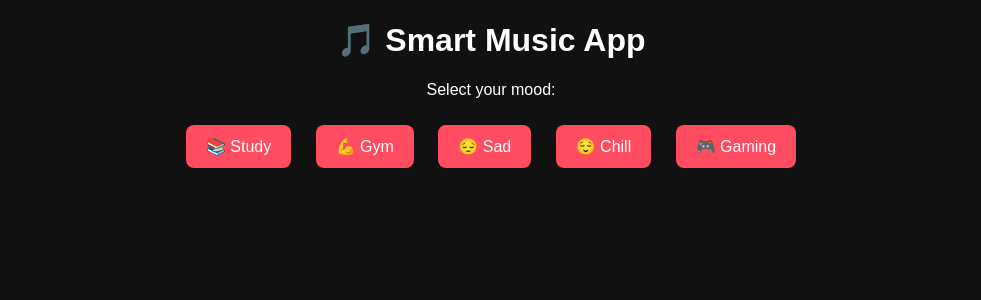
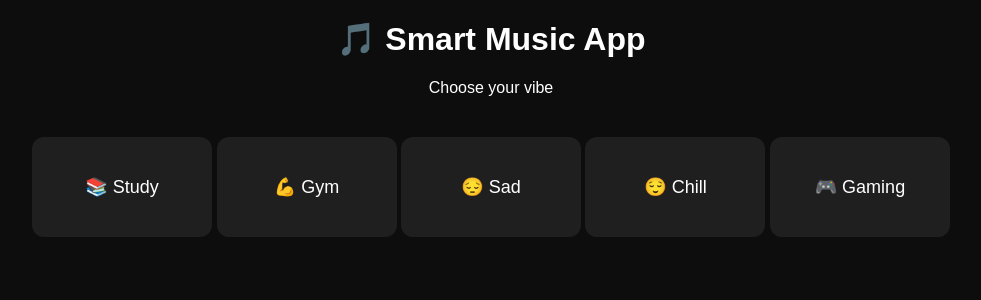
Before and after one commit to BlaZe08-Dev/Harmoniq, a Flask app: page / in a window 1280 px wide. Shown: the top 300 px of the page, without its empty margins (149-1130 px from the left). Run offline with Flask 3, Linux system fonts and the light colour scheme.

Commit message:
Enhance Smart Music App: Add mood, index selection and design- video playback functionality

```diff
--- a/app.py
+++ b/app.py
@@ -13,12 +13,18 @@ music_data = {
 @App.route("/", methods=["GET", "POST"])
 def Home():
     video_id = None
+    mood = None
+    index = 0
 
     if request.method == "POST":
         mood = request.form.get("mood")
-        video_id = music_data.get(mood)
+        index = int(request.form.get("index", 0))
 
-    return render_template("index.html", video_id=video_id)
+        if mood in music_data:
+            videos = music_data[mood]
+            video_id = videos[index % len(videos)]
+
+    return render_template("index.html", video_id=video_id, mood=mood, index=index)
 
 if __name__ == "__main__":
     App.run(debug=True)
--- a/static/style.css
+++ b/static/style.css
@@ -1,21 +1,60 @@
 body {
+    margin: 0;
+    font-family: Arial;
+    background: #0d0d0d;
+    color: white;
     text-align: center;
-    font-family: Arial;
-    background: #111;
-    color: white;
 }
 
-button {
-    margin: 10px;
-    padding: 12px 20px;
+h1 {
+    margin-top: 20px;
+}
+
+.container {
+    display: flex;
+    justify-content: center;
+    flex-wrap: wrap;
+    gap: 20px;
+    margin: 40px;
+}
+
+.card {
+    width: 180px;
+    height: 100px;
+    font-size: 18px;
+    border: none;
+    border-radius: 12px;
+    background: #1f1f1f;
+    color: white;
+    cursor: pointer;
+    transition: 0.3s;
+}
+
+.card:hover {
+    background: #ff4c60;
+    transform: scale(1.05);
+}
+
+.player {
+    margin-top: 30px;
+}
+
+iframe {
+    width: 80%;
+    height: 350px;
+    border-radius: 12px;
+}
+
+.next-btn {
+    margin-top: 20px;
+    padding: 10px 20px;
     font-size: 16px;
     background: #ff4c60;
-    color: white;
     border: none;
     border-radius: 8px;
     cursor: pointer;
 }
 
-button:hover {
+.next-btn:hover {
     background: #ff2e4d;
 }
--- a/templates/index.html
+++ b/templates/index.html
@@ -7,22 +7,35 @@
 <body>
 
 <h1>🎵 Smart Music App</h1>
-<p>Select your mood:</p>
+<p>Choose your vibe</p>
 
-<form method="POST">
-    <button name="mood" value="study">📚 Study</button>
-    <button name="mood" value="gym">💪 Gym</button>
-    <button name="mood" value="sad">😔 Sad</button>
-    <button name="mood" value="chill">😌 Chill</button>
-    <button name="mood" value="gaming">🎮 Gaming</button>
-</form>
+<div class="container">
+
+    <form method="POST">
+        <button class="card" name="mood" value="study">📚 Study</button>
+        <button class="card" name="mood" value="gym">💪 Gym</button>
+        <button class="card" name="mood" value="sad">😔 Sad</button>
+        <button class="card" name="mood" value="chill">😌 Chill</button>
+        <button class="card" name="mood" value="gaming">🎮 Gaming</button>
+    </form>
+
+</div>
 
 {% if video_id %}
-    <h2>Now Playing:</h2>
-    <iframe width="560" height="315"
-    src="https://www.youtube.com/embed/{{ video_id }}"
-    frameborder="0" allowfullscreen>
-    </iframe>
+    <div class="player">
+        <h2>Now Playing</h2>
+
+        <iframe
+        src="https://www.youtube.com/embed/{{ video_id }}"
+        allowfullscreen>
+        </iframe>
+
+        <form method="POST">
+            <input type="hidden" name="mood" value="{{ mood }}">
+            <input type="hidden" name="index" value="{{ index + 1 }}">
+            <button class="next-btn">⏭ Next</button>
+        </form>
+    </div>
 {% endif %}
 
 </body>
```
